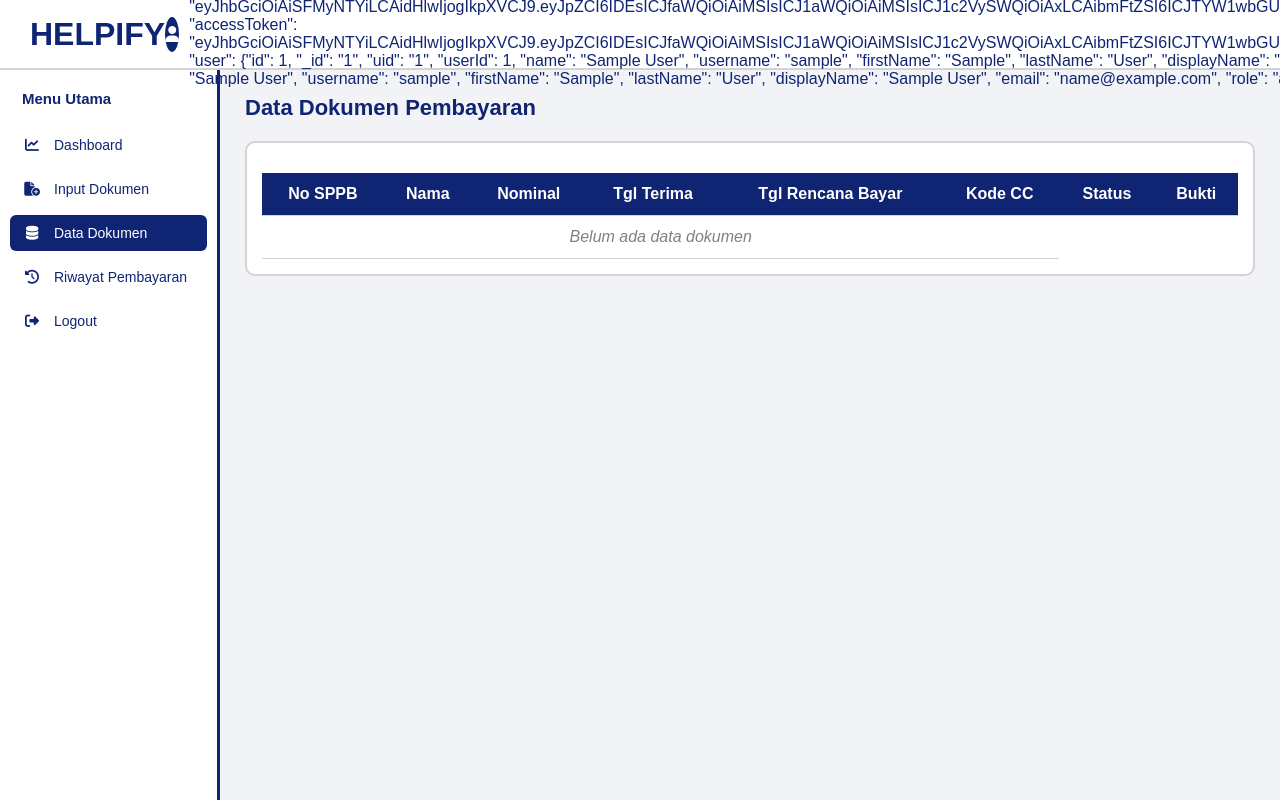
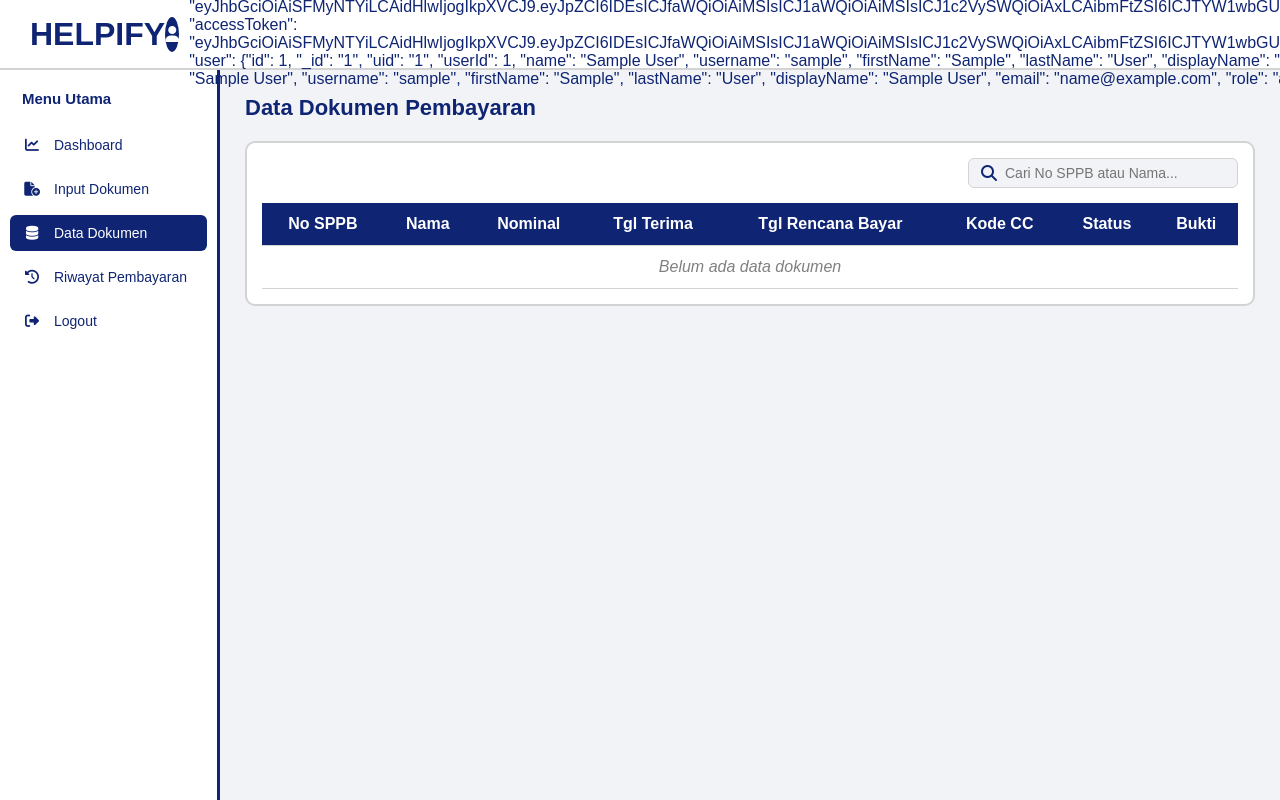
Before and after one commit to moyya22/helpify, a website: page data.html in a window 1280 px wide. Drawn offline with Linux system fonts and the light colour scheme; no server answers; sample sign-in values are in the browser's storage.

Commit message:
add search to data and riwayat

```diff
--- a/data.html
+++ b/data.html
@@ -58,6 +58,37 @@
     <div class="main">
       <div class="navbar">Data Dokumen Pembayaran</div>
       <div class="table-container">
+        <div
+          style="display: flex; justify-content: flex-end; margin-bottom: 10px"
+        >
+          <div
+            style="
+              display: flex;
+              align-items: center;
+              gap: 8px;
+              background: #f1f3f6;
+              border: 1px solid #d3d3d3;
+              border-radius: 6px;
+              padding: 6px 12px;
+            "
+          >
+            <i class="fa-solid fa-magnifying-glass" style="color: #0f2573"></i>
+            <input
+              id="searchInput"
+              type="text"
+              placeholder="Cari No SPPB atau Nama..."
+              oninput="filterTable()"
+              style="
+                border: none;
+                background: transparent;
+                outline: none;
+                font-size: 14px;
+                width: 220px;
+                color: #333;
+              "
+            />
+          </div>
+        </div>
         <table>
           <thead>
             <tr>
@@ -73,7 +104,7 @@
           </thead>
           <tbody>
             <tr>
-              <td colspan="6" class="empty-data">Belum ada data dokumen</td>
+              <td colspan="8" class="empty-data">Belum ada data dokumen</td>
             </tr>
           </tbody>
         </table>
@@ -106,16 +137,34 @@
         fetch("/api/pembayaran")
           .then((res) => res.json())
           .then((data) => {
+            window.allData = data.filter((d) => d.status !== "Sudah Bayar");
+            tampilkanTable(window.allData);
+          });
+      }
+
+      function filterTable() {
+        let keyword = document
+          .getElementById("searchInput")
+          .value.toLowerCase()
+          .trim();
+        let filtered = (window.allData || []).filter(
+          (d) =>
+            (d.no_sppb || "").toLowerCase().includes(keyword) ||
+            (d.nama || "").toLowerCase().includes(keyword),
+        );
+        tampilkanTable(filtered);
+      }
+
+      function tampilkanTable(data) {
         let tableBody = document.querySelector("tbody");
-            let belumBayar = data.filter((d) => d.status !== "Sudah Bayar");
 
-            if (belumBayar.length === 0) {
+        if (data.length === 0) {
           tableBody.innerHTML = `<tr><td colspan="8" class="empty-data">Belum ada data dokumen</td></tr>`;
           return;
         }
 
         tableBody.innerHTML = "";
-            belumBayar.forEach((d) => {
+        data.forEach((d) => {
           tableBody.innerHTML += `
             <tr>
               <td>${d.no_sppb}</td>
@@ -133,7 +182,6 @@
               <td>-</td>
             </tr>
           `;
-            });
         });
       }
 
```
Also changed, not shown: riwayat.html (+72 -37 lines). Lines whose indentation alone changed are shown as unchanged.
